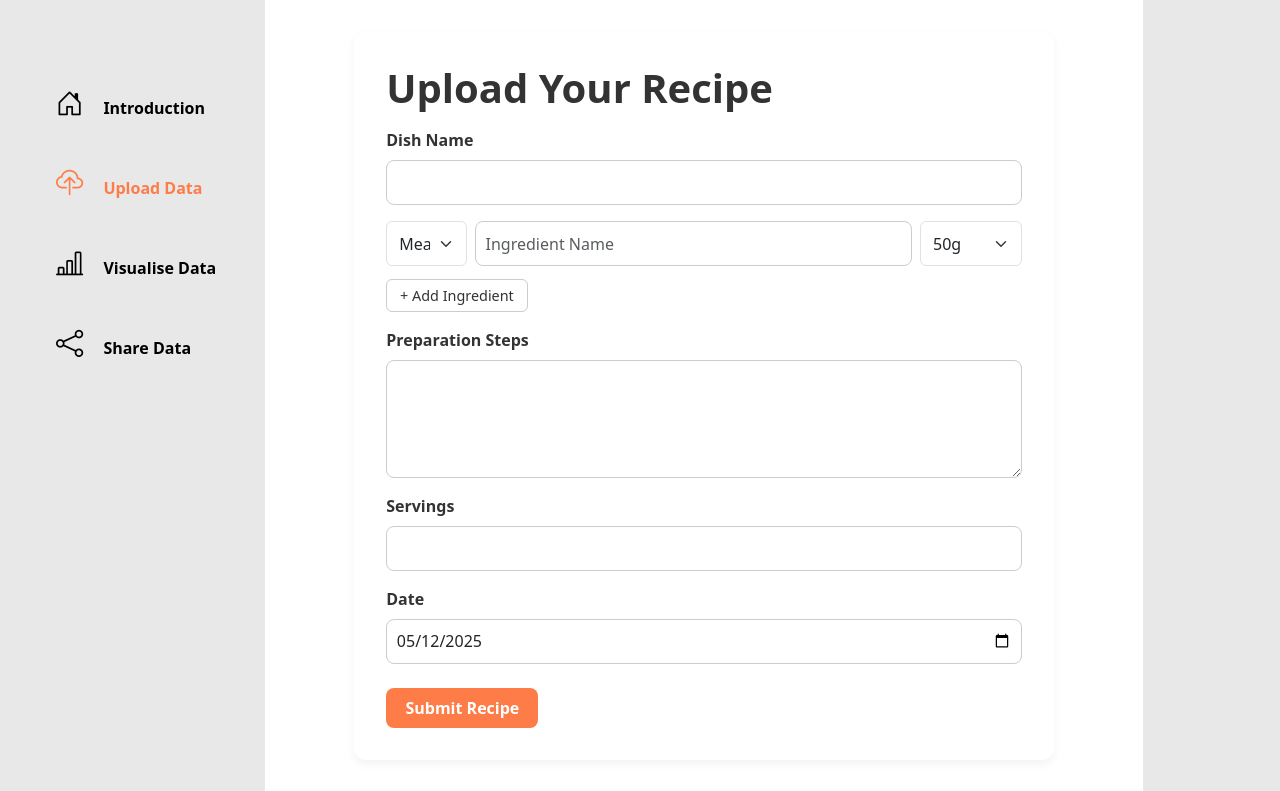
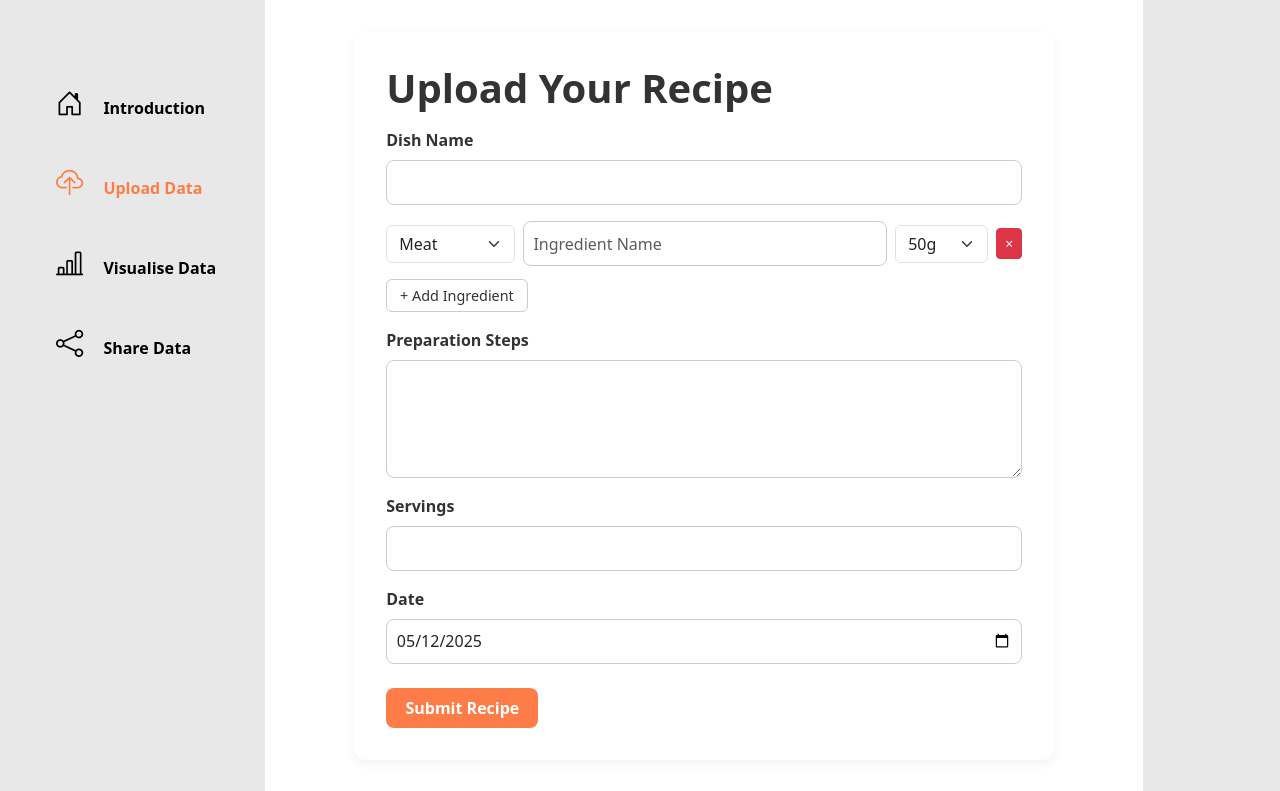
Before and after one commit to swyou/CITS5505-G54, a Flask app: page /upload in a window 1280 px wide. Shown: the part 96-887 px from the top of the page. Run offline with Flask 3, Linux system fonts and the light colour scheme; the visitor is signed in with stand-in values (Sample User, id 1); some libraries are stand-ins or nearby versions.

Commit message:
Fix: upload.html layout improvements

```diff
--- a/app/templates/upload.html
+++ b/app/templates/upload.html
@@ -12,7 +12,6 @@
 <body>
   <!-- Header -->
   {% include 'header.html' %}
-
 
   <!-- Main Content -->
   <div class="main-content">
@@ -34,8 +33,8 @@
 
             <!-- Ingredients -->
             <div id="ingredients-list">
-              <div class="ingredient-row d-flex gap-2 mb-2">
-                <select name="ingredient_type[]" class="form-select" style="width: 15%;">
+              <div class="ingredient-row d-flex gap-2 mb-2 align-items-center">
+                <select name="ingredient_type[]" class="form-select" style="width: 30%;">
                   <option value="meat">Meat</option>
                   <option value="vegetable">Vegetable</option>
                 </select>
@@ -47,6 +46,7 @@
                   <option value="custom">Other...</option>
                 </select>
                 <input type="number" name="ingredient_grams_custom[]" placeholder="Custom g" class="form-control custom-gram" style="display:none;" />
+                <button type="button" class="btn btn-danger btn-sm" onclick="removeIngredient(this)">×</button>
               </div>
             </div>
 
@@ -70,12 +70,6 @@
               <input type="date" name="date" class="form-control" id="recipe-date" required />
             </div>
 
-            <!-- Image Upload (optional) -->
-            <!-- <div class="form-group mb-3">
-              <label>Dish Image (optional)</label>
-              <input type="file" name="image" class="form-control-file" />
-            </div> -->
-
             <button type="submit" class="btn-orange mt-2">Submit Recipe</button>
           </form>
         </div>
@@ -88,19 +82,18 @@
 
   <!-- JS -->
   <script>
-    // Set the default date to today
     document.addEventListener("DOMContentLoaded", function () {
       const dateInput = document.getElementById("recipe-date");
-      const today = new Date().toISOString().split("T")[0]; // Get today's date in YYYY-MM-DD format
-      dateInput.value = today; // Set the default value
+      const today = new Date().toISOString().split("T")[0];
+      dateInput.value = today;
     });
 
     function addIngredient() {
       const container = document.getElementById("ingredients-list");
       const row = document.createElement("div");
-      row.className = "ingredient-row d-flex gap-2 mb-2";
+      row.className = "ingredient-row d-flex gap-2 mb-2 align-items-center";
       row.innerHTML = `
-        <select name="ingredient_type[]" class="form-select" style="width: 15%;">
+        <select name="ingredient_type[]" class="form-select" style="width: 30%;">
           <option value="meat">Meat</option>
           <option value="vegetable">Vegetable</option>
         </select>
@@ -112,6 +105,7 @@
           <option value="custom">Other...</option>
         </select>
         <input type="number" name="ingredient_grams_custom[]" placeholder="Custom g" class="form-control custom-gram" style="display:none;" />
+        <button type="button" class="btn btn-danger btn-sm" onclick="removeIngredient(this)">×</button>
       `;
       container.appendChild(row);
     }
@@ -121,8 +115,17 @@
       customInput.style.display = selectEl.value === "custom" ? "block" : "none";
     }
 
+    function removeIngredient(button) {
+      const container = document.getElementById("ingredients-list");
+      if (container.children.length > 1) {
+        button.parentElement.remove();
+      } else {
+        alert("At least one ingredient must remain.");
+      }
+    }
+
     document.querySelector('form').addEventListener('submit', function (event) {
-      event.preventDefault(); // Prevent the default form submission
+      event.preventDefault();
 
       const form = event.target;
       const formData = new FormData(form);
@@ -133,16 +136,16 @@
       })
         .then((response) => {
           if (response.ok) {
-            alert('Recipe submitted successfully!'); // Show success alert
-            window.location.reload(); // Refresh the page
+            alert('Recipe submitted successfully!');
+            window.location.reload();
           } else {
             return response.json().then((data) => {
-              alert(`Error: ${data.error || 'Something went wrong!'}`); // Show error alert
+              alert(`Error: ${data.error || 'Something went wrong!'}`);
             });
           }
         })
         .catch((error) => {
-          alert(`Error: ${error.message}`); // Show error alert for network issues
+          alert(`Error: ${error.message}`);
         });
     });
   </script>
```
